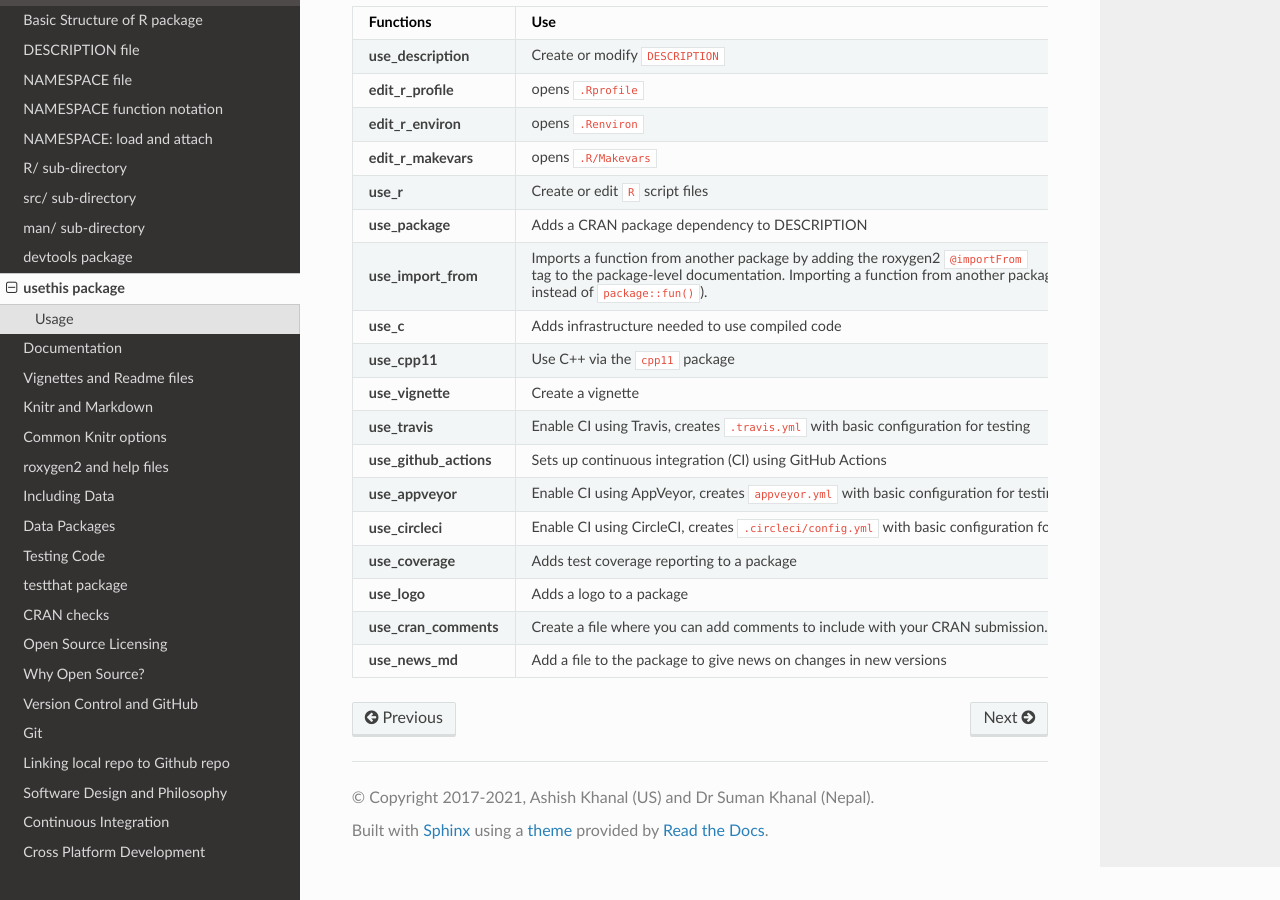
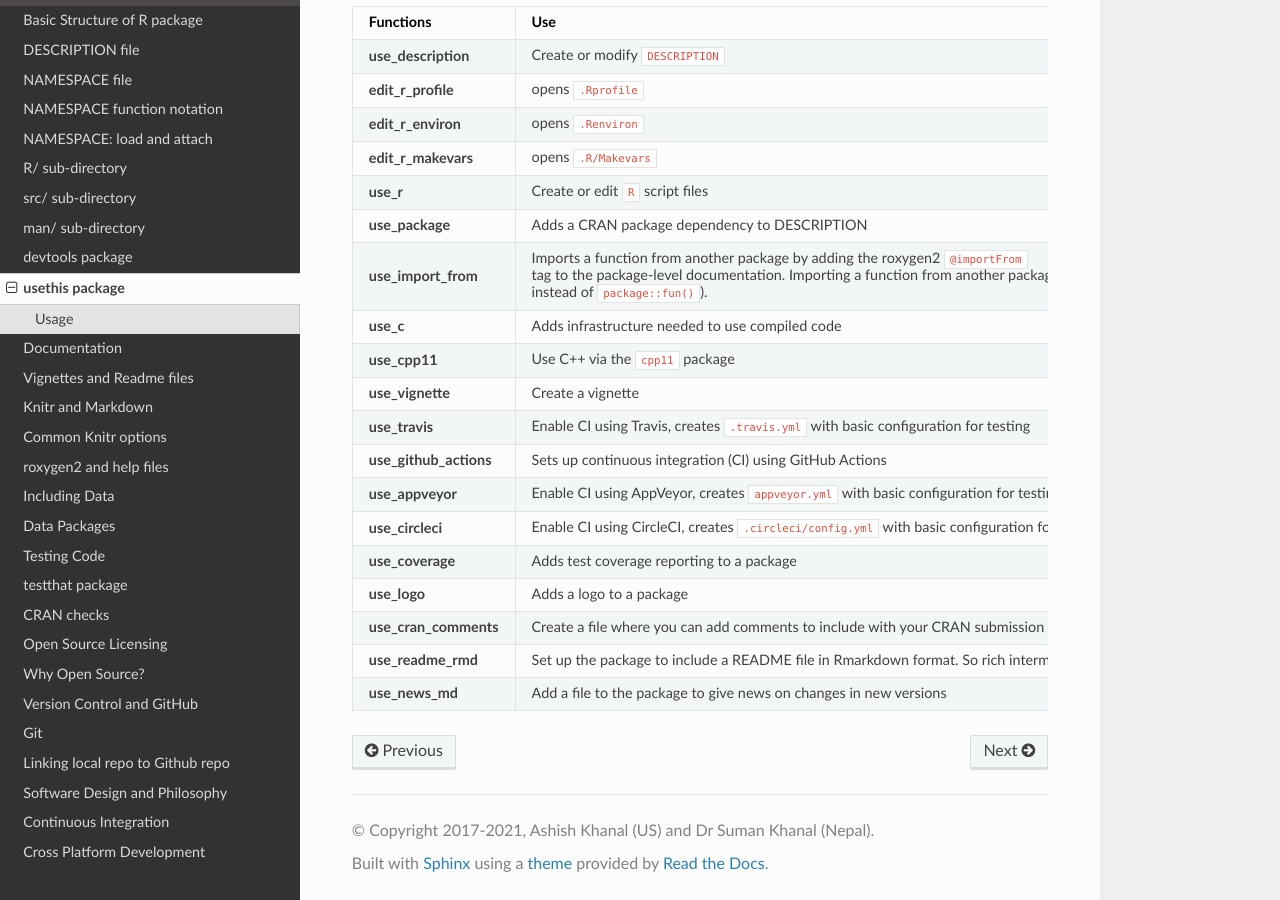
Before and after one commit to sumanstats/Building-R-packages, a Sphinx documentation site: the page built from source/usethis.rst, in a window 1280 px wide and 900 px high, scrolled down 2338 px. Built offline with Sphinx 7.4.7 and the Read the Docs theme 2.0.0, drawn with Linux system fonts in a browser that asks for light colours.

Commit message:
Update usethis.rst

```diff
--- a/source/usethis.rst
+++ b/source/usethis.rst
@@ -170,6 +170,8 @@ Other useful functions are
    * - **use_logo**
      - Adds a logo to a package
    * - **use_cran_comments**
-     - Create a file where you can add comments to include with your CRAN submission.
+     - Create a file where you can add comments to include with your CRAN submission
+   * - **use_readme_rmd**
+     - Set up the package to include a README file in Rmarkdown format. So rich intermingling of code and output is possible.
    * - **use_news_md**
      - Add a file to the package to give news on changes in new versions
```
